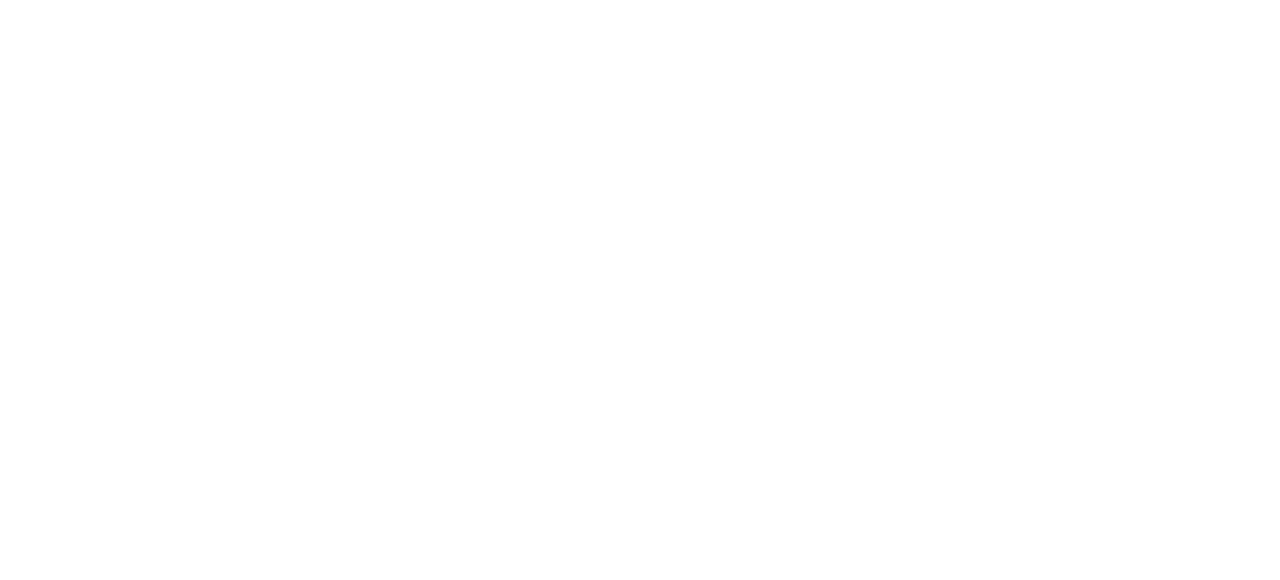
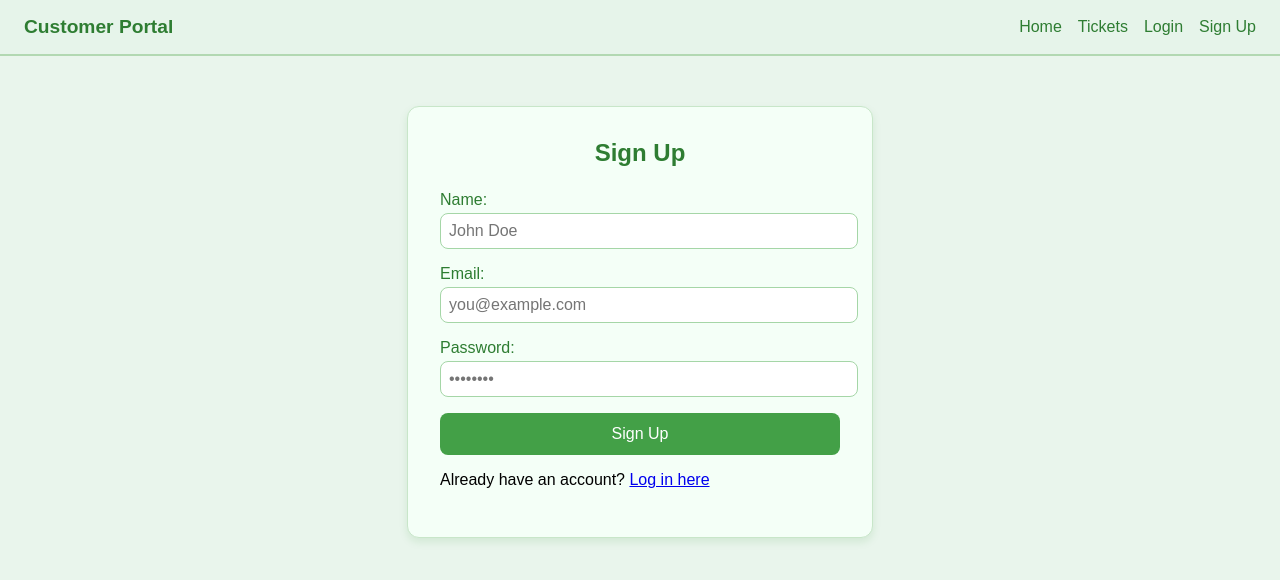
Before and after one commit to carly-cracker/Customer-Portal, a React (Vite) app: page /signup in a window 1280 px wide. Before the commit this address had no page. Shown: the top 580 px of the page. Built offline with nearby package versions, Linux system fonts and the light colour scheme.

Commit message:
adds the signin component and the header

```diff
--- a/src/App.css
+++ b/src/App.css
@@ -65,3 +65,133 @@
 .login-form button:hover {
   background-color: #388e3c;
 }
+
+.signup-container {
+  max-width: 400px;
+  margin: 50px auto;
+  padding: 2rem;
+  border-radius: 12px;
+  background-color: #f4fff7;
+  box-shadow: 0 4px 8px rgba(0, 128, 0, 0.1);
+  border: 1px solid #c8e6c9;
+}
+
+.signup-container h2 {
+  text-align: center;
+  color: #2e7d32;
+  margin-bottom: 1.5rem;
+}
+
+.signup-form label {
+  display: block;
+  margin-bottom: 0.25rem;
+  color: #2e7d32;
+  font-weight: 500;
+}
+
+.signup-form input {
+  width: 100%;
+  padding: 0.5rem;
+  margin-bottom: 1rem;
+  border: 1px solid #a5d6a7;
+  border-radius: 8px;
+  background-color: #ffffff;
+  font-size: 1rem;
+}
+
+.signup-form input:focus {
+  border-color: #66bb6a;
+  outline: none;
+  box-shadow: 0 0 4px #66bb6a66;
+}
+
+.signup-form button {
+  width: 100%;
+  padding: 0.75rem;
+  background-color: #43a047;
+  color: #fff;
+  border: none;
+  border-radius: 8px;
+  font-size: 1rem;
+  cursor: pointer;
+  transition: background-color 0.2s ease;
+}
+
+.signup-form button:hover {
+  background-color: #388e3c;
+}
+
+.header {
+  display: flex;
+  justify-content: space-between;
+  align-items: center;
+  background-color: #e6f4ea;
+  padding: 1rem 1.5rem;
+  border-bottom: 2px solid #b2d8b2;
+  position: relative;
+}
+
+.app-title {
+  text-decoration: none;
+  color: #2e7d32;
+  font-weight: bold;
+  font-size: 1.2rem;
+}
+
+.menu-toggle {
+  display: none;
+  font-size: 1.5rem;
+  background: none;
+  border: none;
+  color: #2e7d32;
+  cursor: pointer;
+}
+
+/* Default nav layout */
+.header-nav {
+  display: flex;
+  gap: 1rem;
+}
+
+.header-nav a,
+.logout-btn {
+  text-decoration: none;
+  color: #2e7d32;
+  font-weight: 500;
+}
+
+.logout-btn {
+  background: none;
+  border: none;
+  cursor: pointer;
+}
+
+/* ===== Mobile Styling (≤ 400px) ===== */
+@media (max-width: 400px) {
+  .menu-toggle {
+    display: block;
+  }
+
+  .header-nav {
+    display: none;
+    position: absolute;
+    top: 60px;
+    left: 0;
+    right: 0;
+    background-color: #f0fff0;
+    padding: 1rem;
+    flex-direction: column;
+    gap: 0.75rem;
+    border-bottom: 2px solid #b2d8b2;
+    box-shadow: 0px 4px 6px rgba(0, 0, 0, 0.1);
+  }
+
+  .header-nav.show {
+    display: flex;
+  }
+
+  .header-nav a,
+  .logout-btn {
+    font-size: 1rem;
+  }
+}
--- a/src/App.jsx
+++ b/src/App.jsx
@@ -1,11 +1,16 @@
 import { BrowserRouter, Routes, Route } from 'react-router-dom';
 import Login from './components/Login';
+import Signup from './components/Signup';
+import Header from "./components/Header";
+import './App.css'
 
 function App() {
   return (
     <BrowserRouter>
+      <Header />
       <Routes>
         <Route path="/login" element={<Login />} />
+        <Route path="/signup" element={<Signup />} />
       </Routes>
     </BrowserRouter>
   );
--- a/src/components/Header.jsx
+++ b/src/components/Header.jsx
@@ -0,0 +1,42 @@
+import { useState } from "react";
+import { Link, useNavigate } from "react-router-dom";
+
+function Header() {
+  const [menuOpen, setMenuOpen] = useState(false);
+  const navigate = useNavigate();
+  const token = localStorage.getItem("token");
+
+  const handleLogout = () => {
+    localStorage.removeItem("token");
+    navigate("/login");
+  };
+
+  return (
+    <header className="header">
+      <div className="header-left">
+        <Link to="/" className="app-title">Customer Portal</Link>
+      </div>
+
+      <button className="menu-toggle" onClick={() => setMenuOpen(!menuOpen)}>
+        ☰
+      </button>
+
+      <nav className={`header-nav ${menuOpen ? 'show' : ''}`}>
+        <Link to="/" onClick={() => setMenuOpen(false)}>Home</Link>
+        <Link to="/tickets" onClick={() => setMenuOpen(false)}>Tickets</Link>
+        {token ? (
+          <button onClick={() => { handleLogout(); setMenuOpen(false); }} className="logout-btn">
+            Logout
+          </button>
+        ) : (
+          <>
+            <Link to="/login" onClick={() => setMenuOpen(false)}>Login</Link>
+            <Link to="/signup" onClick={() => setMenuOpen(false)}>Sign Up</Link>
+          </>
+        )}
+      </nav>
+    </header>
+  );
+}
+
+export default Header;
--- a/src/components/Signup.jsx
+++ b/src/components/Signup.jsx
@@ -0,0 +1,82 @@
+import { useState } from "react";
+import { useNavigate, Link } from "react-router-dom";
+
+function Signup() {
+  const [name, setName] = useState("");
+  const [email, setEmail] = useState("");
+  const [password, setPassword] = useState("");
+  const [success, setSuccess] = useState(false);
+  const navigate = useNavigate();
+
+  const handleSubmit = (e) => {
+    e.preventDefault();
+
+    if (name && email && password) {
+      console.log("Signup form submitted", { name, email, password });
+      localStorage.setItem("token", "mock-signup-token");
+
+      setName("");
+      setEmail("");
+      setPassword("");
+      setSuccess(true);
+
+      setTimeout(() => {
+        setSuccess(false);
+        navigate("/login");
+      }, 200);
+    } else {
+      alert("Please fill in all fields");
+    }
+  };
+
+  return (
+    <div className="signup-container">
+      <h2>Sign Up</h2>
+
+      {success && <div className="success-message">Signup successful! Redirecting to login...</div>}
+
+      <form onSubmit={handleSubmit} className="signup-form">
+        <div>
+          <label>Name:</label>
+          <input
+            type="text"
+            value={name}
+            placeholder="John Doe"
+            onChange={(e) => setName(e.target.value)}
+            required
+          />
+        </div>
+
+        <div>
+          <label>Email:</label>
+          <input
+            type="email"
+            value={email}
+            placeholder="you@example.com"
+            onChange={(e) => setEmail(e.target.value)}
+            required
+          />
+        </div>
+
+        <div>
+          <label>Password:</label>
+          <input
+            type="password"
+            value={password}
+            placeholder="••••••••"
+            onChange={(e) => setPassword(e.target.value)}
+            required
+          />
+        </div>
+
+        <button type="submit">Sign Up</button>
+      </form>
+
+      <p className="login-redirect">
+        Already have an account? <Link to="/login">Log in here</Link>
+      </p>
+    </div>
+  );
+}
+
+export default Signup;
```
